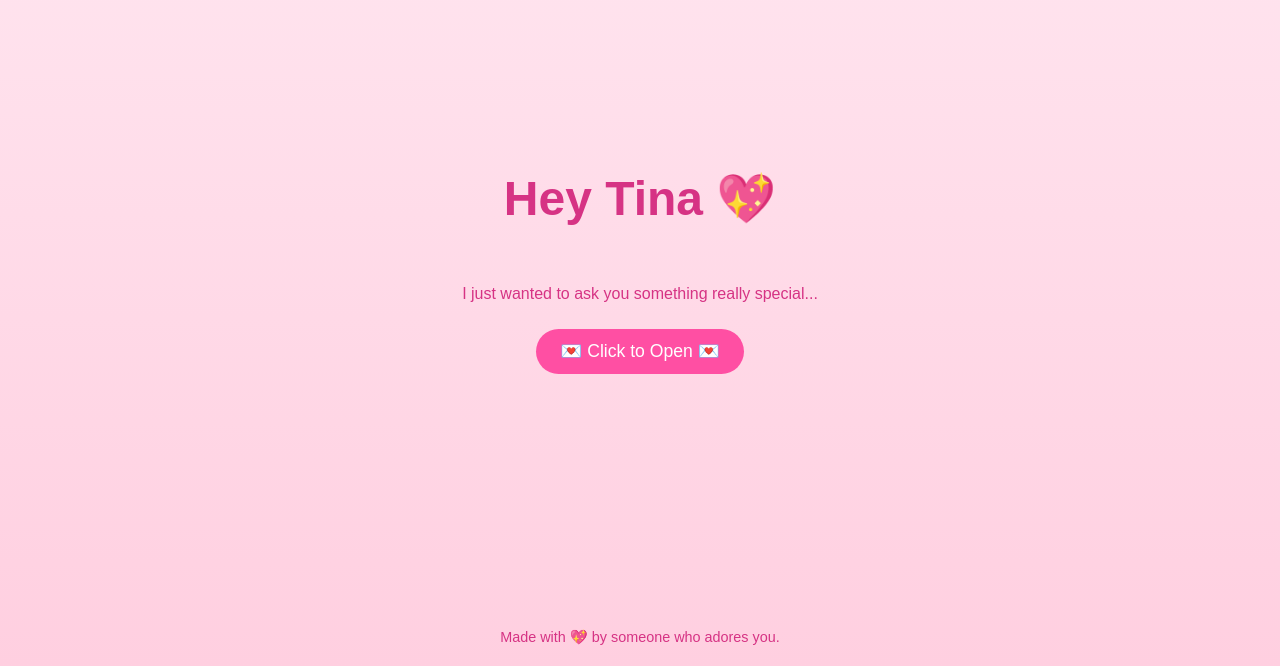
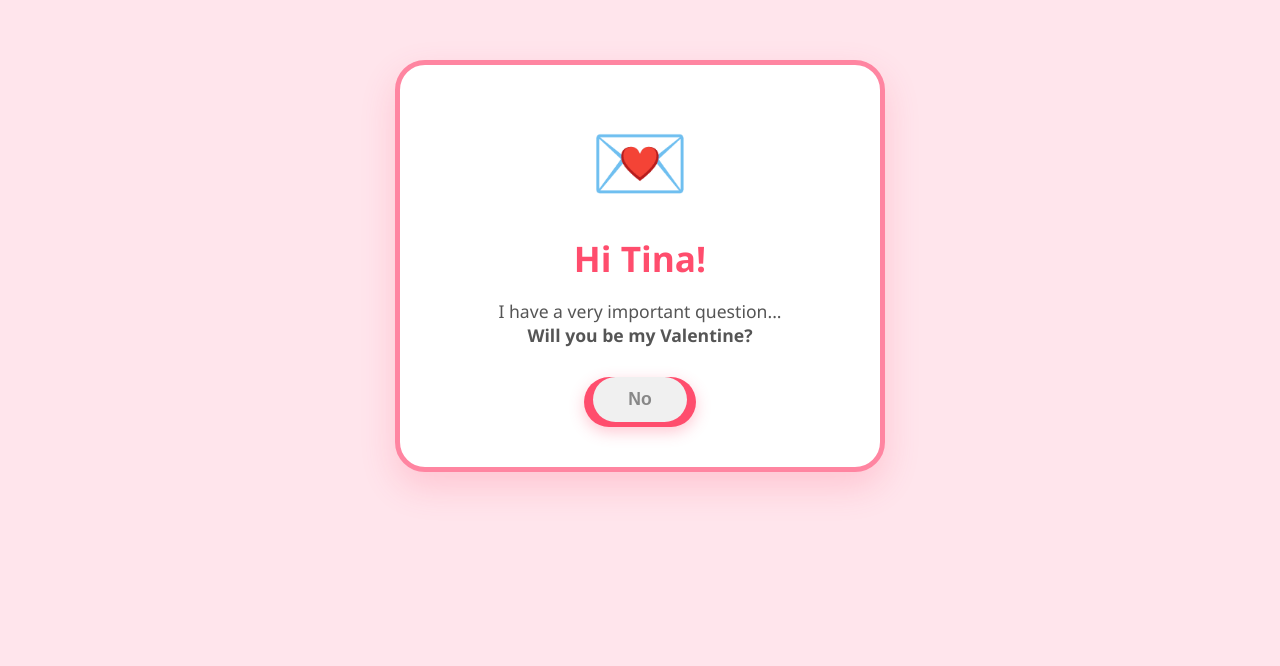
Before and after one commit to karanirl/tinaaa, a plain HTML site: page index.html in a window 1280 px wide. Shown: the part 134-800 px from the top of the page. Drawn offline with Linux system fonts and the light colour scheme.

Commit message:
Update HTML structure and styles for Valentine's theme

```diff
--- a/index.html
+++ b/index.html
@@ -1,160 +1,194 @@
 <!DOCTYPE html>
 <html lang="en">
 <head>
-    <meta charset="UTF-8" />
-    <meta name="viewport" content="width=device-width, initial-scale=1.0" />
-    <title>Hey Tina 💖</title>
+    <meta charset="UTF-8">
+    <meta name="viewport" content="width=device-width, initial-scale=1.0">
+    <title>For Tina 💖</title>
     <style>
+        :root {
+            --pink-primary: #ff85a1;
+            --pink-dark: #ff4d6d;
+            --pink-light: #ffe5ec;
+            --white: #ffffff;
+        }
+
         body {
             margin: 0;
-        font-family: 'Poppins', sans-serif;
-        background: linear-gradient(to bottom, #ffe6f0, #ffcfe0);
-        color: #d63384;
+            padding: 0;
             display: flex;
-        flex-direction: column;
+            justify-content: center;
             align-items: center;
-        justify-content: center;
-        height: 100vh;
-        text-align: center;
+            min-height: 100vh;
+            background-color: var(--pink-light);
+            font-family: 'Segoe UI', Tahoma, Geneva, Verdana, sans-serif;
             overflow: hidden;
         }
+
+        .card {
+            background: var(--white);
+            padding: 40px;
+            border-radius: 30px;
+            box-shadow: 0 15px 35px rgba(255, 77, 109, 0.2);
+            text-align: center;
+            max-width: 400px;
+            width: 90%;
+            border: 5px solid var(--pink-primary);
+            z-index: 10;
+            position: relative;
+        }
+
+        .icon-display {
+            font-size: 80px;
+            margin-bottom: 20px;
+            display: block;
+        }
+
         h1 {
-        font-size: 3em;
-        animation: float 2s ease-in-out infinite;
+            color: var(--pink-dark);
+            font-size: 2.2rem;
+            margin: 0 0 10px 0;
         }
-      @keyframes float {
-        0%, 100% { transform: translateY(0); }
-        50% { transform: translateY(-10px); }
+
+        p {
+            color: #555;
+            font-size: 1.1rem;
+            margin-bottom: 30px;
         }
-      .btn {
-        background-color: #ff4fa3;
+
+        .btn-container {
+            display: flex;
+            justify-content: center;
+            gap: 20px;
+            height: 50px;
+        }
+
+        button {
+            padding: 12px 35px;
+            font-size: 1.1rem;
+            font-weight: bold;
+            border: none;
+            border-radius: 50px;
+            cursor: pointer;
+            transition: all 0.3s ease;
+        }
+
+        #yesBtn {
+            background-color: var(--pink-dark);
             color: white;
-        padding: 12px 24px;
-        border: none;
-        border-radius: 25px;
-        cursor: pointer;
-        font-size: 1.1em;
-        margin: 10px;
-        transition: transform 0.2s, background-color 0.3s;
+            box-shadow: 0 5px 15px rgba(255, 77, 109, 0.3);
         }
-      .btn:hover {
-        transform: scale(1.1);
-        background-color: #e33c8c;
+
+        #noBtn {
+            background-color: #f0f0f0;
+            color: #888;
+            position: absolute;
         }
-      .card {
-        background: white;
-        padding: 30px;
-        border-radius: 20px;
-        box-shadow: 0 4px 20px rgba(0, 0, 0, 0.1);
-        border: 4px solid #ffb6c1;
-        max-width: 350px;
-        margin: auto;
+
+        /* Celebration Styles */
+        .hidden { display: none; }
+
+        #celebration-ui h1 {
+            font-size: 2.5rem;
+            color: var(--pink-dark);
         }
-      footer {
+
+        /* Animations */
+        .confetti {
             position: absolute;
-        bottom: 20px;
-        color: #d63384;
-        font-size: 0.9em;
+            width: 10px;
+            height: 10px;
+            z-index: 5;
         }
-      canvas {
-        position: fixed;
-        top: 0;
-        left: 0;
-        pointer-events: none;
+
+        .balloon {
+            position: absolute;
+            bottom: -100px;
+            font-size: 40px;
+            z-index: 4;
+            animation: floatUp 4s linear forwards;
+        }
+
+        @keyframes floatUp {
+            to {
+                transform: translateY(-110vh) translateX(50px);
+                opacity: 0;
+            }
+        }
+
+        @keyframes confettiFall {
+            0% { transform: translateY(-10vh) rotate(0deg); opacity: 1; }
+            100% { transform: translateY(110vh) rotate(720deg); opacity: 0; }
         }
     </style>
 </head>
 <body>
-    <h1>Hey Tina 💖</h1>
-    <p id="intro">I just wanted to ask you something really special...</p>
-    <button class="btn" id="openBtn">💌 Click to Open 💌</button>
 
-    <div class="card" id="proposal" style="display: none">
-      <h2>Will you be my Valentine?</h2>
-      <p>Because every heartbeat feels brighter when you're around 💗</p>
-      <button class="btn" id="yesBtn">Yes 💞</button>
-      <button class="btn" id="ofcBtn">Of course 💘</button>
+    <div class="card" id="mainCard">
+        <div id="ask-ui">
+            <span class="icon-display">💌</span>
+            <h1>Hi Tina!</h1>
+            <p>I have a very important question...<br><strong>Will you be my Valentine?</strong></p>
+            <div class="btn-container">
+                <button id="yesBtn" onclick="celebrate()">YES!</button>
+                <button id="noBtn" onmouseover="moveNo()">No</button>
+            </div>
         </div>
 
-    <div class="card" id="thanks" style="display: none">
-      <h2>Yay! 🎉 You made my heart dance!</h2>
-      <p>This Valentine’s Day just turned magical thanks to you ✨💞</p>
+        <div id="celebration-ui" class="hidden">
+            <span class="icon-display">💖</span>
+            <h1>YAY TINA!</h1>
+            <p>You just made my day!<br>🎈🎊✨</p>
+        </div>
     </div>
 
-    <footer>Made with 💖 by someone who adores you.</footer>
+    <script>
+        function moveNo() {
+            const btn = document.getElementById('noBtn');
+            const card = document.getElementById('mainCard').getBoundingClientRect();
 
-    <canvas id="confetti"></canvas>
+            // Stay within screen bounds but away from the cursor
+            const x = Math.random() * (window.innerWidth - 100);
+            const y = Math.random() * (window.innerHeight - 50);
 
-    <script>
-      const openBtn = document.getElementById('openBtn');
-      const proposal = document.getElementById('proposal');
-      const thanks = document.getElementById('thanks');
-      const intro = document.getElementById('intro');
-
-      openBtn.addEventListener('click', () => {
-        openBtn.style.display = 'none';
-        intro.style.display = 'none';
-        proposal.style.display = 'block';
-      });
-
-      document.getElementById('yesBtn').addEventListener('click', celebrate);
-      document.getElementById('ofcBtn').addEventListener('click', celebrate);
+            btn.style.position = 'fixed';
+            btn.style.left = x + 'px';
+            btn.style.top = y + 'px';
+        }
 
         function celebrate() {
-        proposal.style.display = 'none';
-        thanks.style.display = 'block';
-        launchConfetti();
+            document.getElementById('ask-ui').classList.add('hidden');
+            document.getElementById('celebration-ui').classList.remove('hidden');
+
+            // Launch Confetti
+            for(let i = 0; i < 100; i++) {
+                createConfetti();
             }
 
-      // Confetti effect
-      const canvas = document.getElementById('confetti');
-      const ctx = canvas.getContext('2d');
-      canvas.width = window.innerWidth;
-      canvas.height = window.innerHeight;
-      const confettiPieces = Array.from({ length: 200 }, () => ({
-        x: Math.random() * canvas.width,
-        y: Math.random() * canvas.height - canvas.height,
-        r: Math.random() * 6 + 4,
-        d: Math.random() * 2 + 2,
-        color: `hsl(${Math.random() * 360}, 70%, 60%)`,
-        tilt: Math.random() * 10 - 10,
-        tiltAngleIncrement: Math.random() * 0.1 + 0.05,
-        tiltAngle: 0,
-      }));
-
-      function drawConfetti() {
-        ctx.clearRect(0, 0, canvas.width, canvas.height);
-        confettiPieces.forEach((p) => {
-          ctx.beginPath();
-          ctx.lineWidth = p.r;
-          ctx.strokeStyle = p.color;
-          ctx.moveTo(p.x + p.tilt + p.r / 2, p.y);
-          ctx.lineTo(p.x + p.tilt, p.y + p.tilt + p.r / 2);
-          ctx.stroke();
-        });
-        updateConfetti();
+            // Continuous Balloons
+            setInterval(createBalloon, 300);
         }
 
-      function updateConfetti() {
-        confettiPieces.forEach((p) => {
-          p.tiltAngle += p.tiltAngleIncrement;
-          p.y += (Math.cos(p.d) + 1 + p.r / 2) / 2;
-          p.x += Math.sin(p.d);
-          p.tilt = Math.sin(p.tiltAngle) * 15;
-          if (p.y > canvas.height) {
-            p.y = -10;
-            p.x = Math.random() * canvas.width;
-          }
-        });
+        function createConfetti() {
+            const colors = ['#ff4d6d', '#ff85a1', '#ffb3c1', '#ffffff', '#ffd166'];
+            const confetti = document.createElement('div');
+            confetti.className = 'confetti';
+            confetti.style.left = Math.random() * 100 + 'vw';
+            confetti.style.backgroundColor = colors[Math.floor(Math.random() * colors.length)];
+            confetti.style.top = '-10px';
+            confetti.style.animation = `confettiFall ${Math.random() * 3 + 2}s linear forwards`;
+            document.body.appendChild(confetti);
+            setTimeout(() => confetti.remove(), 5000);
         }
 
-      function launchConfetti() {
-        const duration = 4000;
-        let end = Date.now() + duration;
-        (function frame() {
-          drawConfetti();
-          if (Date.now() < end) requestAnimationFrame(frame);
-        })();
+        function createBalloon() {
+            const balloons = ['🎈', '💖', '✨', '🌸'];
+            const b = document.createElement('div');
+            b.className = 'balloon';
+            b.innerText = balloons[Math.floor(Math.random() * balloons.length)];
+            b.style.left = Math.random() * 100 + 'vw';
+            b.style.animationDuration = (Math.random() * 2 + 3) + 's';
+            document.body.appendChild(b);
+            setTimeout(() => b.remove(), 4000);
         }
     </script>
 </body>
```
Lines whose indentation alone changed are shown as unchanged.
